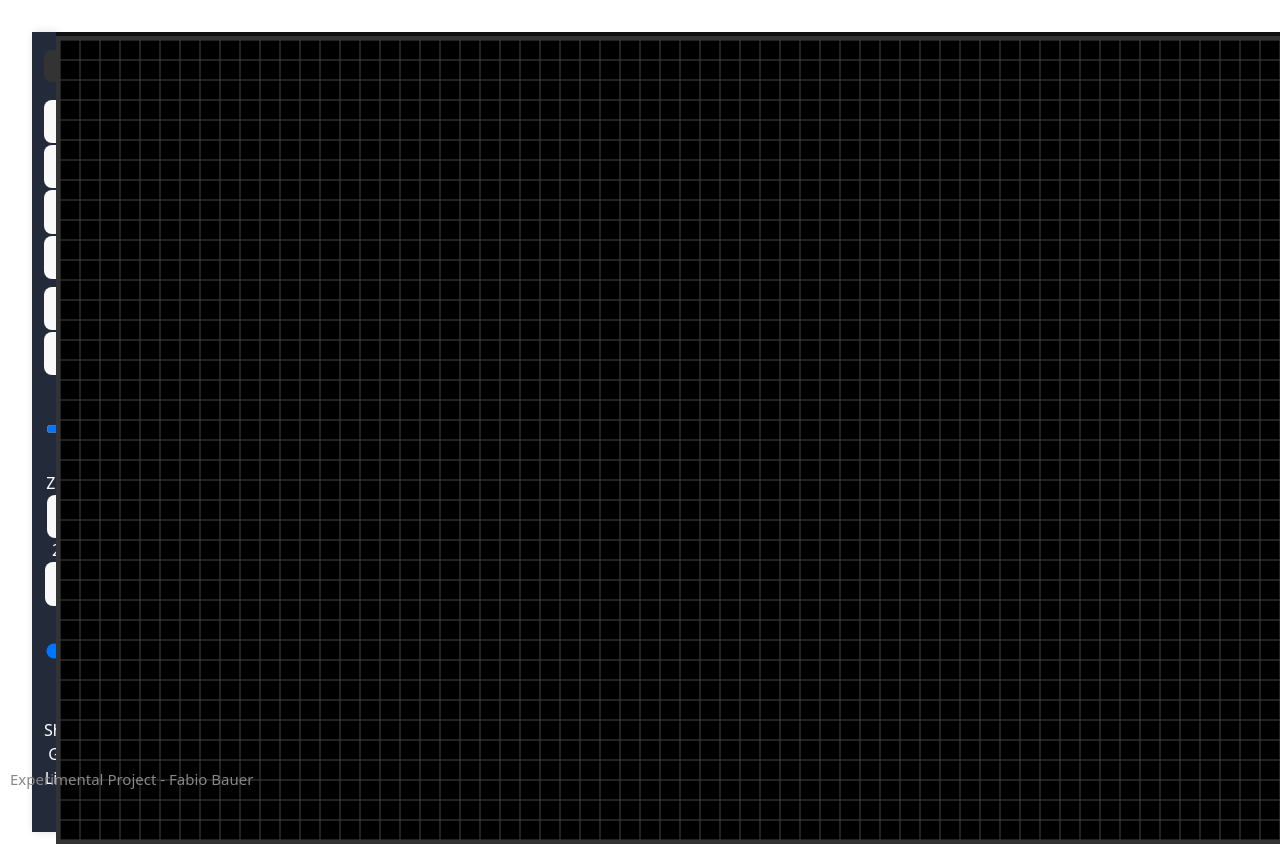
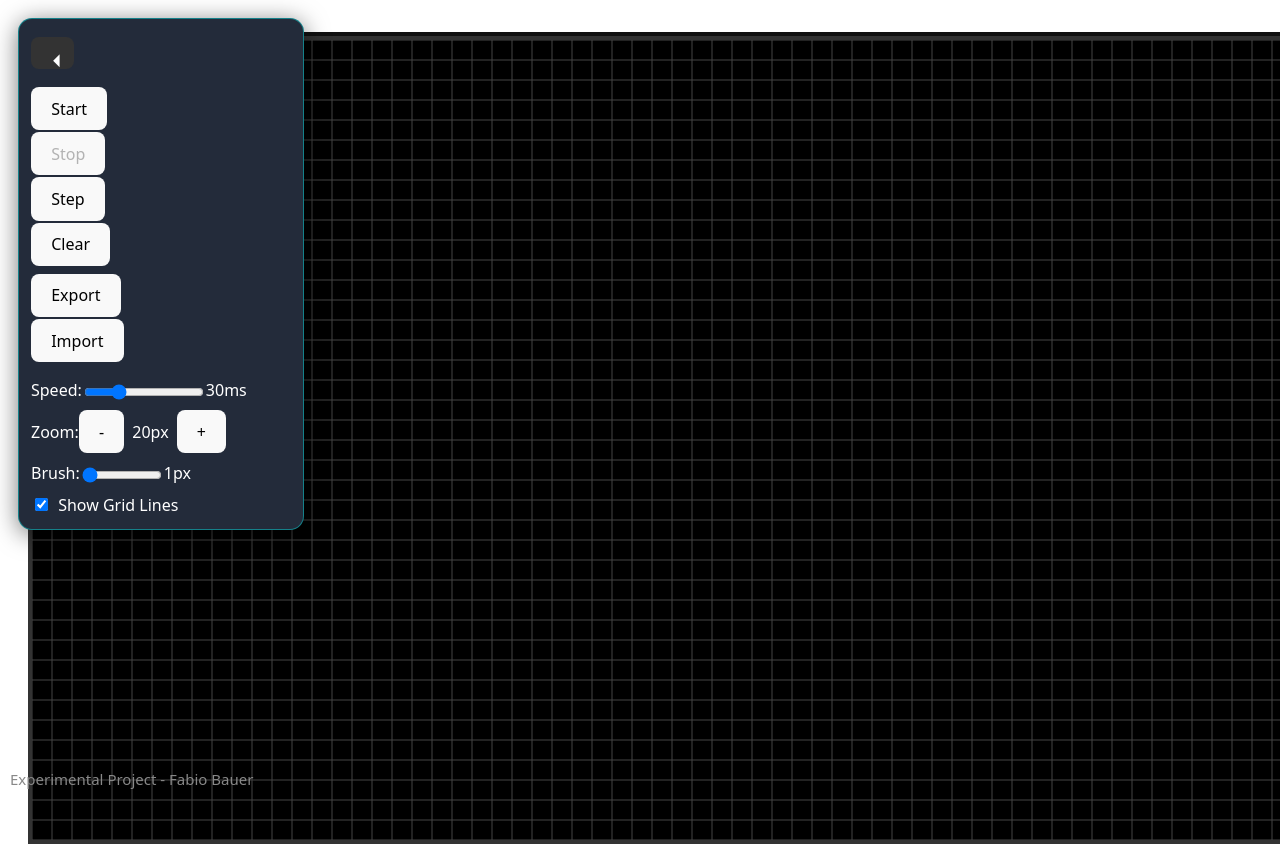
Before and after one commit to oibafbruh/gameoflife, a React (Vite) app: page / in a window 1280 px wide. Shown: the top 864 px of the page. Built offline with nearby package versions, Linux system fonts and the light colour scheme.

Commit message:
Sidebar pinned

```diff
--- a/src/App.jsx
+++ b/src/App.jsx
@@ -595,11 +595,11 @@ function App() {
     return { cells: normCells, width, height };
   }
 
-  // UI: sidebar for options, grid fills rest
+  // UI: floating sidebar overlay pinned to top left
   return (
-    <div style={{ display: 'flex', height: '100vh', width: '100vw', position: 'relative' }}>
-      {/* Sidebar */}
-      <div style={{ width: showSidebar ? 260 : 40, background: '#232b3a', color: '#fff', transition: 'width 0.2s', overflow: 'hidden', boxShadow: '2px 0 8px #0002', display: 'flex', flexDirection: 'column', alignItems: showSidebar ? 'flex-start' : 'center', padding: showSidebar ? '18px 12px 12px 12px' : '18px 0 0 0' }}>
+    <div style={{ height: '100vh', width: '100vw', position: 'relative', background: '#111' }}>
+      {/* Floating Sidebar Overlay */}
+      <div style={{ position: 'fixed', top: 18, left: 18, zIndex: 100, width: showSidebar ? 260 : 40, background: '#232b3a', color: '#fff', borderRadius: 14, boxShadow: '0 4px 24px #0008', border: '1.5px solid #0ff6', transition: 'width 0.2s', overflow: 'hidden', display: 'flex', flexDirection: 'column', alignItems: showSidebar ? 'flex-start' : 'center', padding: showSidebar ? '18px 12px 12px 12px' : '18px 0 0 0' }}>
         <button onClick={() => setShowSidebar(s => !s)} style={{ marginBottom: 18, width: 32, height: 32, borderRadius: 8, border: 'none', background: '#333', color: '#fff', fontWeight: 700, fontSize: 18, cursor: 'pointer' }}>{showSidebar ? '⏴' : '⏵'}</button>
         {showSidebar && <>
           <button onClick={handleStart} disabled={running} style={{ marginBottom: 2 }}>Start</button>
@@ -653,7 +653,7 @@ function App() {
         </>}
       </div>
       {/* Main grid area */}
-      <div style={{ flex: 1, display: 'flex', alignItems: 'center', justifyContent: 'center', background: '#111' }}>
+      <div style={{ height: '100vh', width: '100vw', display: 'flex', alignItems: 'center', justifyContent: 'center' }}>
         <div className="grid">
           <canvas
             ref={canvasRef}
```
